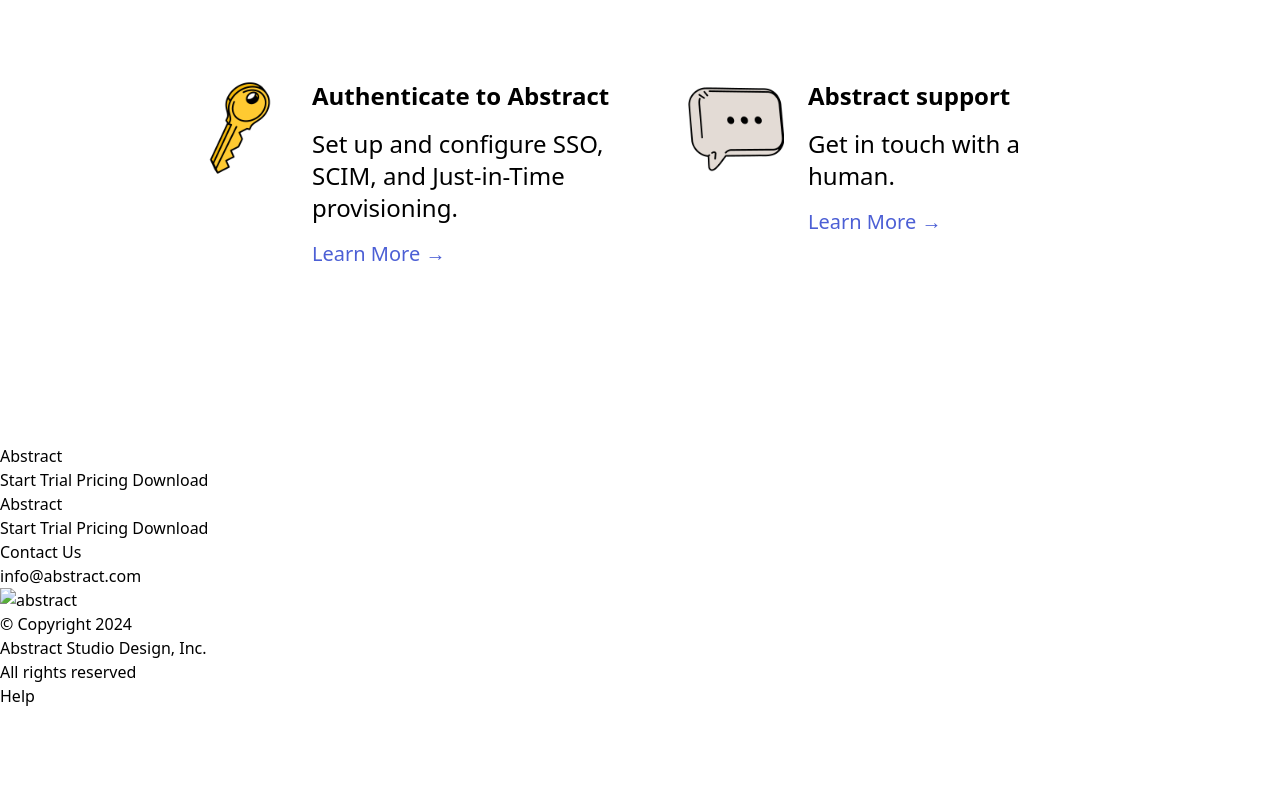
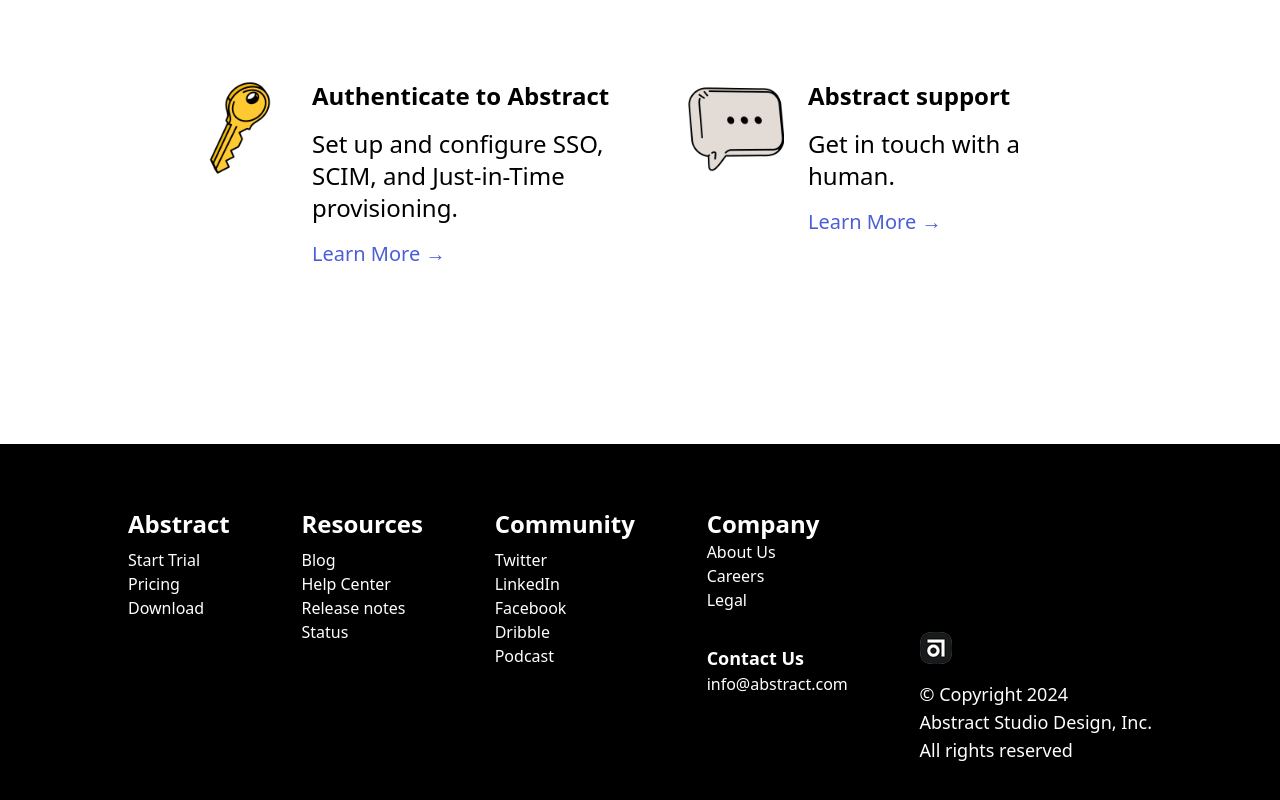
Before and after one commit to furahaderick/abstract-help-page, a website: page src/index.html in a window 1280 px wide. Shown: the part 1232-2032 px from the top of the page. Before the commit the page ends 1940 px from the top, so only its background shows below. Drawn offline with Linux system fonts and the light colour scheme.

Commit message:
Add styles for the footer

```diff
--- a/src/index.html
+++ b/src/index.html
@@ -18,7 +18,8 @@
                 <a class="" href="#">Help Center</a>
             </div>
             <div class="flex gap-6">
-                <button class="text-xl border-white border-2 rounded-lg p-3 text-white bg-gray-900">Submit a request</button>
+                <button class="text-xl border-white border-2 rounded-lg p-3 text-white bg-gray-900">Submit a
+                    request</button>
                 <button class="text-xl rounded-lg p-3 text-white bg-blue-900">Sign in</button>
             </div>
         </nav>
@@ -28,7 +29,8 @@
         <div class="h-96 p-28 flex gap-12 flex-col bg-[#dadbf1]">
             <h1 class="text-7xl text-center">How can we help?</h1>
             <div class="text-center">
-                <input class="p-4 w-2/5 border-blue-900 border-2 rounded-lg" type="text" name="help-text" id="" placeholder="Search">
+                <input class="p-4 w-2/5 border-blue-900 border-2 rounded-lg" type="text" name="help-text" id=""
+                    placeholder="Search">
             </div>
         </div>
     </header>
@@ -37,37 +39,40 @@
         <div class="grid grid-cols-2 gap-y-32 gap-x-24">
 
 
-            <div class= "w-auto">
+            <div class="w-auto">
                 <div class="flex gap-6">
                     <img class="h-24" src="../public/images/icon-versions.png" alt="icon-versions">
                     <div class="flex flex-col gap-4">
                         <h2 class="text-2xl w-max font-semibold">Using Abstract</h2>
-                        <p class="text-2xl w-auto">Abstract lets you manage, version, and document your designs in one place.</p>
+                        <p class="text-2xl w-auto">Abstract lets you manage, version, and document your designs in one
+                            place.</p>
                         <a class="text-xl w-max text-[#4C5FD5] hover:underline" href="#">Learn More &RightArrow;</a>
                     </div>
                 </div>
             </div>
-            <div class= "w-auto">
+            <div class="w-auto">
                 <div class="flex gap-6">
                     <img class="h-24" src="../public/images/icon-account.png" alt="icon-versions">
                     <div class="flex flex-col gap-4">
                         <h2 class="text-2xl w-max font-semibold">Manage your account</h2>
-                        <p class="text-2xl w-auto">Configure your account settings, such as your email, profile details, and password.</p>
+                        <p class="text-2xl w-auto">Configure your account settings, such as your email, profile details,
+                            and password.</p>
                         <a class="text-xl w-max text-[#4C5FD5] hover:underline" href="#">Learn More &RightArrow;</a>
                     </div>
                 </div>
             </div>
-            <div class= "w-auto">
+            <div class="w-auto">
                 <div class="flex gap-6">
                     <img class="h-24" src="../public/images/icon-organizations.png" alt="icon-versions">
                     <div class="flex flex-col gap-4">
                         <h2 class="text-2xl w-max font-semibold">Manage organizations, teams, and projects</h2>
-                        <p class="text-2xl w-auto">Use Abstract organizations, teams, and projects to organize your people and your work.</p>
+                        <p class="text-2xl w-auto">Use Abstract organizations, teams, and projects to organize your
+                            people and your work.</p>
                         <a class="text-xl w-max text-[#4C5FD5] hover:underline" href="#">Learn More &RightArrow;</a>
                     </div>
                 </div>
             </div>
-            <div class= "w-auto">
+            <div class="w-auto">
                 <div class="flex gap-6">
                     <img class="h-24" src="../public/images/icon-billing.png" alt="icon-versions">
                     <div class="flex flex-col gap-4">
@@ -78,7 +83,7 @@
                 </div>
             </div>
 
-            <div class= "w-auto">
+            <div class="w-auto">
                 <div class="flex gap-6">
                     <img class="h-24" src="../public/images/icon-authenticate.png" alt="icon-versions">
                     <div class="flex flex-col gap-4">
@@ -88,7 +93,7 @@
                     </div>
                 </div>
             </div>
-            <div class= "w-auto">
+            <div class="w-auto">
                 <div class="flex gap-6">
                     <img class="h-24" src="../public/images/icon-comment.png" alt="icon-versions">
                     <div class="flex flex-col gap-4">
@@ -100,37 +105,58 @@
             </div>
         </div>
     </main>
-    <footer>
-        <div>
-            <h3>Abstract</h3>
+    <footer class="text-white bg-black flex flex-row justify-between py-16 px-32 h-96">
+        <div class="flex flex-col gap-2">
+            <h3 class="text-2xl font-bold">Abstract</h3>
+            <div class="flex flex-col">
                 <a href="#">Start Trial</a>
                 <a href="#">Pricing</a>
                 <a href="#">Download</a>
             </div>
+        </div>
+        <div class="flex flex-col gap-2">
+            <h3 class="text-2xl font-bold">Resources</h3>
+            <div class="flex flex-col">
+                <a href="#">Blog</a>
+                <a href="#">Help Center</a>
+                <a href="#">Release notes</a>
+                <a href="#">Status</a>
+            </div>
+        </div>
+        <div class="flex flex-col gap-2">
+            <h3 class="text-2xl font-bold">Community</h3>
+            <div class="flex flex-col">
+                <a href="#">Twitter</a>
+                <a href="#">LinkedIn</a>
+                <a href="#">Facebook</a>
+                <a href="#">Dribble</a>
+                <a href="#">Podcast</a>
+            </div>
+        </div>
+        <div class="flex flex-col gap-8">
             <div>
-            <h3>Abstract</h3>
-            <a href="#">Start Trial</a>
-            <a href="#">Pricing</a>
-            <a href="#">Download</a>
-            <h3>Contact Us</h3>
+                <h3 class="text-2xl font-bold">Company</h3>
+                <div class="flex flex-col">
+                    <a href="#">About Us</a>
+                    <a href="#">Careers</a>
+                    <a href="#">Legal</a>
+                </div>
+            </div>
+            <div>
+                <h3 class="text-lg font-bold">Contact Us</h3>
                 <a href="#">info@abstract.com</a>
             </div>
-        <div>
-            <img src="../public/images/abstract.svg" alt="abstract">
+        </div>
+        <div class="self-end text-lg">
+            <img class="py-4" src="../public/images/favicon.png" alt="abstract">
             <p>&copy; Copyright 2024</p>
             <p>Abstract Studio Design, Inc.</p>
             <p>All rights reserved</p>
         </div>
-        <button>
-            <!-- <svg xmlns="http://www.w3.org/2000/svg" width="24" height="24" viewBox="0 0 24 24"
-                style="fill: rgba(0, 0, 0, 1);transform: ;msFilter:;">
-                <path
-                    d="M12 4C9.243 4 7 6.243 7 9h2c0-1.654 1.346-3 3-3s3 1.346 3 3c0 1.069-.454 1.465-1.481 2.255-.382.294-.813.626-1.226 1.038C10.981 13.604 10.995 14.897 11 15v2h2v-2.009c0-.024.023-.601.707-1.284.32-.32.682-.598 1.031-.867C15.798 12.024 17 11.1 17 9c0-2.757-2.243-5-5-5zm-1 14h2v2h-2z">
-                </path>
-            </svg> -->
+    </footer>
+    <button class="fixed bottom-4 right-4 font-bold text-white bg-blue-900 w-28 h-12 rounded-3xl">
         Help
     </button>
-    </footer>
 </body>
 
 </html>
```
Also changed, not shown: src/output.css. Lines whose indentation alone changed are shown as unchanged.
